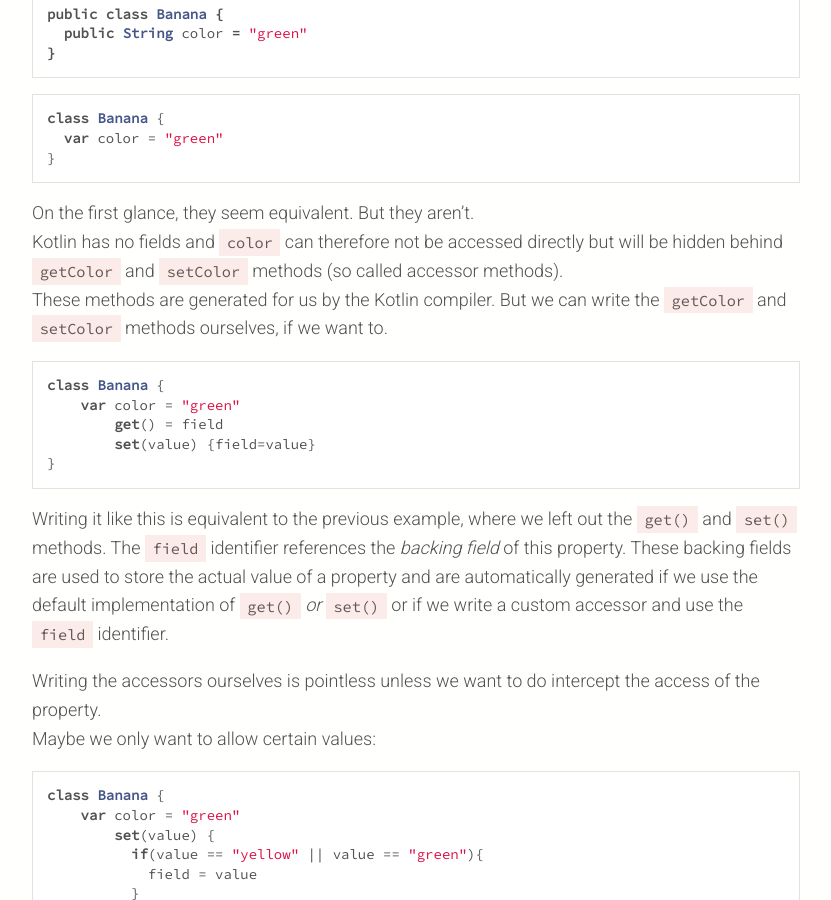
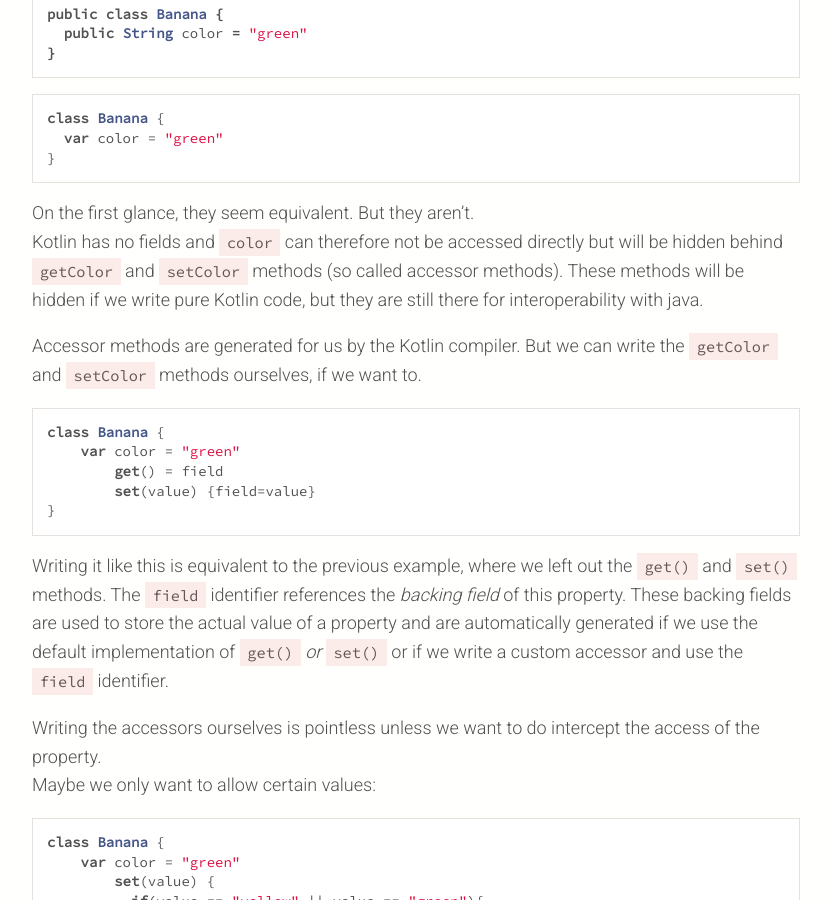
Before and after one commit to lmller/lmller.github.io, a Jekyll site: the page built from _posts/2016-12-22-kotlinproperties.md, in a window 1280 px wide and 900 px high, scrolled down 638 px. Shown: the whole window, without its empty margins (224-1055 px from the left). Built offline with Jekyll 4.4.1, drawn with Linux system fonts in a browser that asks for light colours; nearby versions of some CDN libraries; comment, search, counter and statistics services are not loaded.

Commit message:
Update 2016-12-22-kotlinproperties.md

````diff
--- a/_posts/2016-12-22-kotlinproperties.md
+++ b/_posts/2016-12-22-kotlinproperties.md
@@ -29,8 +29,9 @@ class Banana {
 ```
 
 On the first glance, they seem equivalent. But they aren't.
-Kotlin has no fields and `color` can therefore not be accessed directly but will be hidden behind `getColor` and `setColor` methods (so called accessor methods).
-These methods are generated for us by the Kotlin compiler. But we can write the `getColor` and `setColor` methods ourselves, if we want to.
+Kotlin has no fields and `color` can therefore not be accessed directly but will be hidden behind `getColor` and `setColor` methods (so called accessor methods). These methods will be hidden if we write pure Kotlin code, but they are still there for interoperability with java.
+
+Accessor methods are generated for us by the Kotlin compiler. But we can write the `getColor` and `setColor` methods ourselves, if we want to.
 
 ```kotlin
 class Banana {
````
